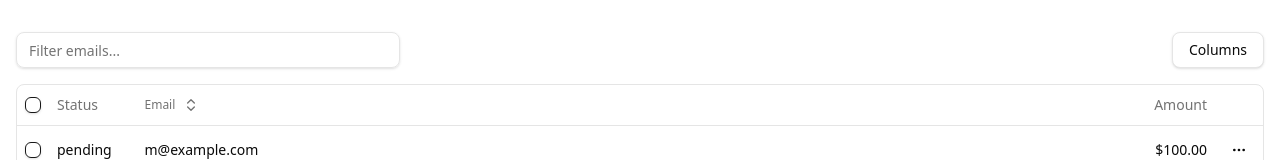
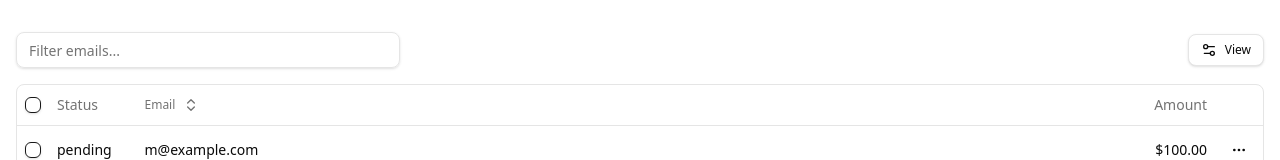
Before and after one commit to soyluisarrieta/shadcn-data-table, a React app: page / in a window 1280 px wide. Shown: the top 160 px of the page. Built offline with nearby package versions, Linux system fonts and the light colour scheme; the HTML template or start-up script is replaced by a standard one.

Commit message:
refactor: improve dropdown column visibility

```diff
--- /dev/null
+++ b/src/components/commons/data-table-column-visibility.tsx
@@ -0,0 +1,57 @@
+import { DropdownMenuTrigger } from '@radix-ui/react-dropdown-menu'
+import { Table } from '@tanstack/react-table'
+import { Settings2 } from 'lucide-react'
+
+import { Button } from '@/components/ui/button'
+import {
+  DropdownMenu,
+  DropdownMenuCheckboxItem,
+  DropdownMenuContent,
+  DropdownMenuLabel,
+  DropdownMenuSeparator
+} from '@/components/ui/dropdown-menu'
+
+interface DataTableColumnVisibilityProps<TData> {
+  table: Table<TData>
+}
+
+export function DataTableColumnVisibility<TData> ({
+  table
+}: DataTableColumnVisibilityProps<TData>) {
+  return (
+    <DropdownMenu>
+      <DropdownMenuTrigger asChild>
+        <Button
+          variant="outline"
+          size="sm"
+          className="ml-auto hidden h-8 lg:flex"
+        >
+          <Settings2 />
+          View
+        </Button>
+      </DropdownMenuTrigger>
+      <DropdownMenuContent align="end" className="w-[150px]">
+        <DropdownMenuLabel>Toggle columns</DropdownMenuLabel>
+        <DropdownMenuSeparator />
+        {table
+          .getAllColumns()
+          .filter(
+            (column) =>
+              typeof column.accessorFn !== 'undefined' && column.getCanHide()
+          )
+          .map((column) => {
+            return (
+              <DropdownMenuCheckboxItem
+                key={column.id}
+                className="capitalize"
+                checked={column.getIsVisible()}
+                onCheckedChange={(value) => column.toggleVisibility(!!value)}
+              >
+                {column.id}
+              </DropdownMenuCheckboxItem>
+            )
+          })}
+      </DropdownMenuContent>
+    </DropdownMenu>
+  )
+}
--- a/src/components/commons/data-table-toolbar.tsx
+++ b/src/components/commons/data-table-toolbar.tsx
@@ -1,5 +1,4 @@
-import { Button } from '@/components/ui/button'
-import { DropdownMenu, DropdownMenuCheckboxItem, DropdownMenuContent, DropdownMenuTrigger } from '@/components/ui/dropdown-menu'
+import { DataTableColumnVisibility } from '@/components/commons/data-table-column-visibility'
 import { Input } from '@/components/ui/input'
 import { Table } from '@tanstack/react-table'
 
@@ -18,34 +17,8 @@ export default function DataTableToolbar<TData> ({ table }: DataTableToolBarProp
         }
         className="max-w-sm"
       />
-      <DropdownMenu>
-        <DropdownMenuTrigger asChild>
-          <Button variant="outline" className="ml-auto">
-            Columns
-          </Button>
-        </DropdownMenuTrigger>
-        <DropdownMenuContent align="end">
-          {table
-            .getAllColumns()
-            .filter(
-              (column) => column.getCanHide()
-            )
-            .map((column) => {
-              return (
-                <DropdownMenuCheckboxItem
-                  key={column.id}
-                  className="capitalize"
-                  checked={column.getIsVisible()}
-                  onCheckedChange={(value) =>
-                    column.toggleVisibility(!!value)
-                  }
-                >
-                  {column.id}
-                </DropdownMenuCheckboxItem>
-              )
-            })}
-        </DropdownMenuContent>
-      </DropdownMenu>
+
+      <DataTableColumnVisibility table={table} />
     </div>
   )
 }
--- a/src/components/commons/data-table.tsx
+++ b/src/components/commons/data-table.tsx
@@ -69,6 +69,7 @@ export function DataTable<TData, TValue> ({
   return (
     <>
       <DataTableToolbar table={table} />
+
       <div className="rounded-md border">
         <Table className={!widthExists ? 'w-auto' : 'w-full'}>
           <TableHeader>
```
